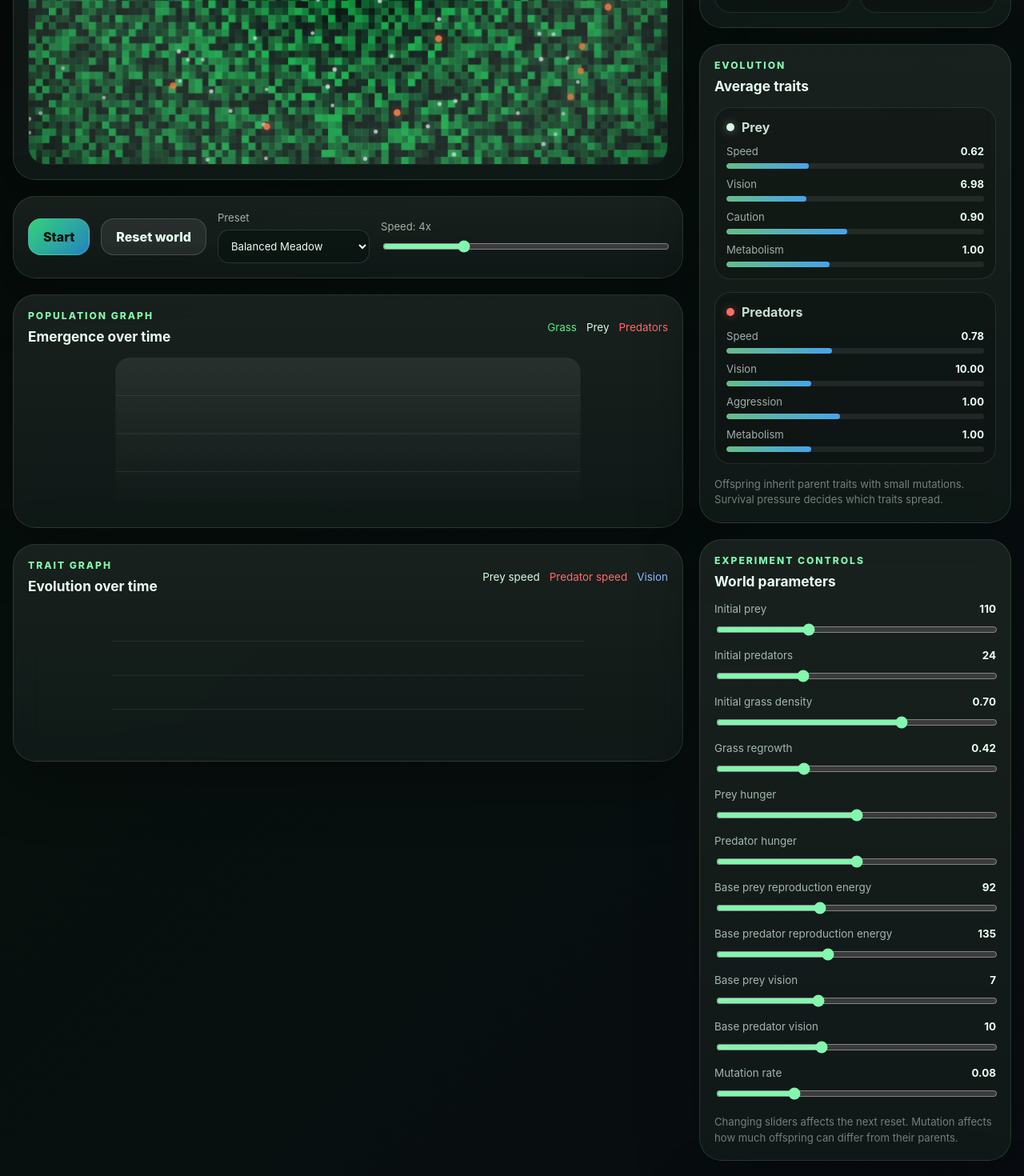
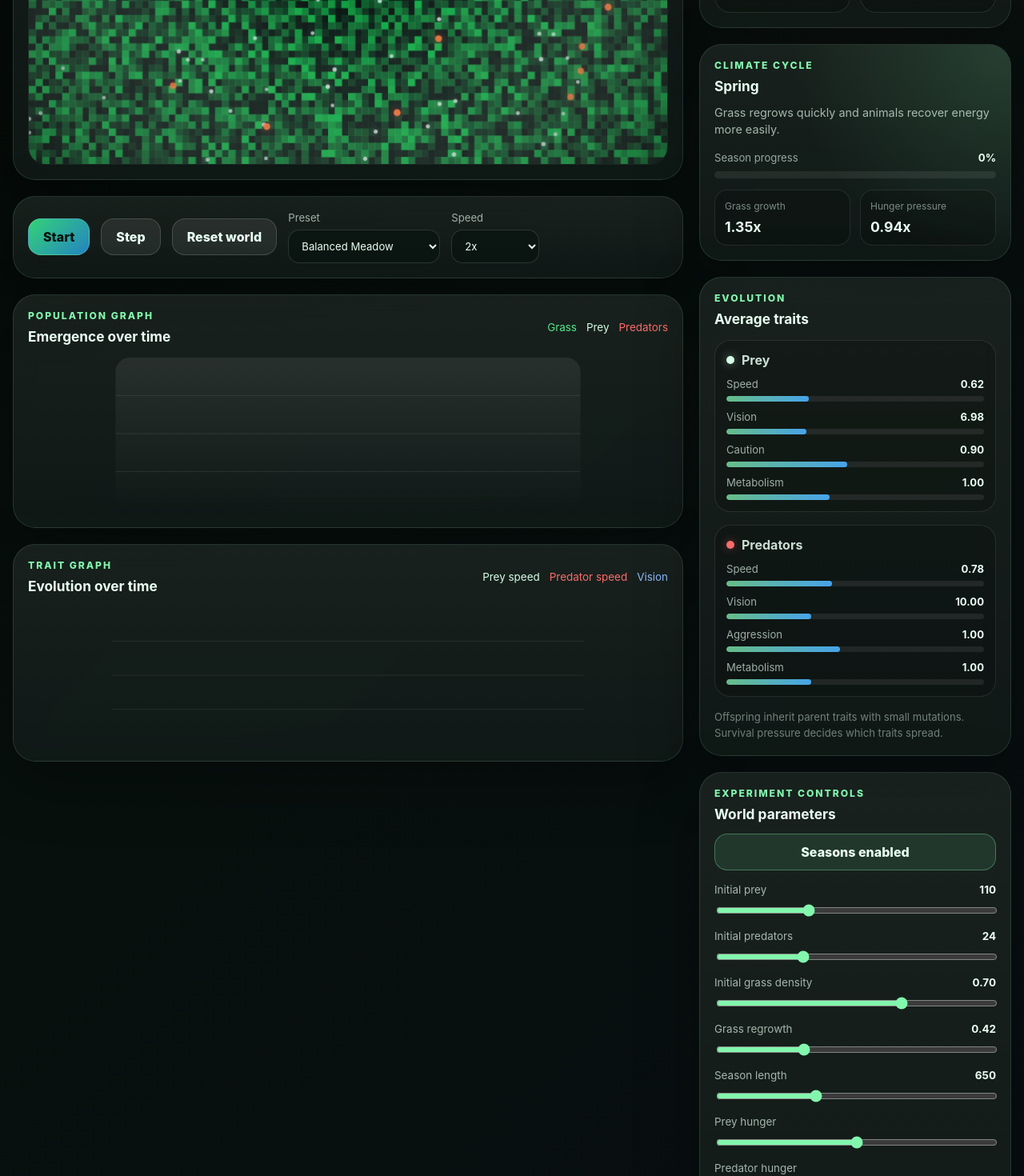
Before and after one commit to maurits2905/ecopulse, a React (Vite) app: page / in a window 1280 px wide. Shown: the part 660-2130 px from the top of the page at 80% size. Built offline with nearby package versions, Linux system fonts and the light colour scheme.

Commit message:
Add seasons and improved time controls

```diff
--- a/src/App.jsx
+++ b/src/App.jsx
@@ -3,6 +3,7 @@ import ControlPanel from "./components/ControlPanel";
 import EventLog from "./components/EventLog";
 import EvolutionPanel from "./components/EvolutionPanel";
 import PopulationChart from "./components/PopulationChart";
+import SeasonPanel from "./components/SeasonPanel";
 import SettingsPanel from "./components/SettingsPanel";
 import SimulationCanvas from "./components/SimulationCanvas";
 import StatsPanel from "./components/StatsPanel";
@@ -15,24 +16,33 @@ export default function App() {
   const [presetKey, setPresetKey] = useState("balanced");
   const [settings, setSettings] = useState(() => getPresetSettings("balanced"));
   const [running, setRunning] = useState(false);
-  const [speed, setSpeed] = useState(4);
+  const [speed, setSpeed] = useState(2);
   const [worldView, setWorldView] = useState(() => createWorld(getPresetSettings("balanced")));
 
   const worldRef = useRef(worldView);
   const animationRef = useRef(null);
   const frameCounterRef = useRef(0);
+  const tickAccumulatorRef = useRef(0);
 
   const selectedPreset = useMemo(() => PRESETS[presetKey], [presetKey]);
 
   const resetWorld = useCallback(() => {
+    tickAccumulatorRef.current = 0;
+
     const nextWorld = createWorld(settings);
     worldRef.current = nextWorld;
     setWorldView({ ...nextWorld });
   }, [settings]);
 
+  const stepWorld = useCallback(() => {
+    updateWorld(worldRef.current);
+    setWorldView({ ...worldRef.current });
+  }, []);
+
   useEffect(() => {
     const presetSettings = getPresetSettings(presetKey);
     setSettings(presetSettings);
+    tickAccumulatorRef.current = 0;
 
     const nextWorld = createWorld(presetSettings);
     worldRef.current = nextWorld;
@@ -42,13 +52,18 @@ export default function App() {
   useEffect(() => {
     function loop() {
       if (running) {
-        for (let i = 0; i < speed; i++) {
+        tickAccumulatorRef.current += speed;
+
+        let updates = 0;
+        while (tickAccumulatorRef.current >= 1 && updates < 20) {
           updateWorld(worldRef.current);
+          tickAccumulatorRef.current -= 1;
+          updates += 1;
         }
 
         frameCounterRef.current += 1;
 
-        if (frameCounterRef.current % 2 === 0) {
+        if (frameCounterRef.current % 2 === 0 || speed < 1) {
           setWorldView({ ...worldRef.current });
         }
       }
@@ -70,8 +85,8 @@ export default function App() {
           <p className="eyebrow">EcoPulse</p>
           <h1>Emergent ecosystem simulator</h1>
           <p className="hero-text">
-            Grass grows, prey feed, predators hunt, and inherited traits mutate through generations.
-            Simple rules create population waves, collapse, recovery, extinction and artificial evolution.
+            Grass grows, prey feed, predators hunt, inherited traits mutate, and seasonal pressure
+            changes the balance between survival, collapse and recovery.
           </p>
         </div>
 
@@ -94,6 +109,7 @@ export default function App() {
             presetKey={presetKey}
             setPresetKey={setPresetKey}
             onReset={resetWorld}
+            onStep={stepWorld}
           />
 
           <PopulationChart history={worldView.history} />
@@ -102,6 +118,7 @@ export default function App() {
 
         <aside className="side-column">
           <StatsPanel stats={worldView.stats} />
+          <SeasonPanel stats={worldView.stats} />
           <EvolutionPanel stats={worldView.stats} />
           <SettingsPanel settings={settings} setSettings={setSettings} />
           <EventLog events={worldView.events} />
--- a/src/components/ControlPanel.jsx
+++ b/src/components/ControlPanel.jsx
@@ -1,4 +1,14 @@
 import { PRESETS } from "../simulation/presets";
+
+const SPEED_OPTIONS = [
+  { value: 0.25, label: "0.25x" },
+  { value: 0.5, label: "0.5x" },
+  { value: 1, label: "1x" },
+  { value: 2, label: "2x" },
+  { value: 4, label: "4x" },
+  { value: 8, label: "8x" },
+  { value: 12, label: "12x" }
+];
 
 export default function ControlPanel({
   running,
@@ -7,13 +17,18 @@ export default function ControlPanel({
   setSpeed,
   presetKey,
   setPresetKey,
-  onReset
+  onReset,
+  onStep
 }) {
   return (
     <section className="panel control-panel">
       <div className="control-row">
         <button className={running ? "button danger" : "button primary"} onClick={() => setRunning(!running)}>
           {running ? "Pause" : "Start"}
+        </button>
+
+        <button className="button" onClick={onStep}>
+          Step
         </button>
 
         <button className="button" onClick={onReset}>
@@ -31,15 +46,15 @@ export default function ControlPanel({
           </select>
         </label>
 
-        <label className="field speed-field">
-          <span>Speed: {speed}x</span>
-          <input
-            type="range"
-            min="1"
-            max="12"
-            value={speed}
-            onChange={(event) => setSpeed(Number(event.target.value))}
-          />
+        <label className="field compact speed-select">
+          <span>Speed</span>
+          <select value={speed} onChange={(event) => setSpeed(Number(event.target.value))}>
+            {SPEED_OPTIONS.map((option) => (
+              <option key={option.value} value={option.value}>
+                {option.label}
+              </option>
+            ))}
+          </select>
         </label>
       </div>
     </section>
--- /dev/null
+++ b/src/components/SeasonPanel.jsx
@@ -0,0 +1,42 @@
+function percent(value) {
+  return `${Math.round(value * 100)}%`;
+}
+
+export default function SeasonPanel({ stats }) {
+  if (!stats?.season) return null;
+
+  const season = stats.season;
+
+  return (
+    <section className={`panel season-panel season-${season.key}`}>
+      <div className="panel-heading">
+        <p className="eyebrow">Climate cycle</p>
+        <h2>{season.name}</h2>
+      </div>
+
+      <p className="season-description">{season.description}</p>
+
+      <div className="season-progress">
+        <div>
+          <span>Season progress</span>
+          <strong>{percent(season.progress)}</strong>
+        </div>
+        <div className="season-bar">
+          <i style={{ width: percent(season.progress) }} />
+        </div>
+      </div>
+
+      <div className="season-effects">
+        <div>
+          <span>Grass growth</span>
+          <strong>{season.grassModifier.toFixed(2)}x</strong>
+        </div>
+
+        <div>
+          <span>Hunger pressure</span>
+          <strong>{season.hungerModifier.toFixed(2)}x</strong>
+        </div>
+      </div>
+    </section>
+  );
+}
--- a/src/components/SettingsPanel.jsx
+++ b/src/components/SettingsPanel.jsx
@@ -26,6 +26,13 @@ const SLIDERS = [
     min: 0.05,
     max: 1.2,
     step: 0.05
+  },
+  {
+    key: "seasonLength",
+    label: "Season length",
+    min: 250,
+    max: 1400,
+    step: 50
   },
   {
     key: "preyHunger",
@@ -92,12 +99,27 @@ export default function SettingsPanel({ settings, setSettings }) {
     }));
   }
 
+  function toggleSeasons() {
+    setSettings((current) => ({
+      ...current,
+      seasonsEnabled: !current.seasonsEnabled
+    }));
+  }
+
   return (
     <section className="panel settings-panel">
       <div className="panel-heading">
         <p className="eyebrow">Experiment controls</p>
         <h2>World parameters</h2>
       </div>
+
+      <button
+        type="button"
+        className={settings.seasonsEnabled ? "toggle-button active" : "toggle-button"}
+        onClick={toggleSeasons}
+      >
+        Seasons {settings.seasonsEnabled ? "enabled" : "disabled"}
+      </button>
 
       <div className="settings-list">
         {SLIDERS.map((slider) => (
@@ -119,7 +141,7 @@ export default function SettingsPanel({ settings, setSettings }) {
       </div>
 
       <p className="settings-note">
-        Changing sliders affects the next reset. Mutation affects how much offspring can differ from their parents.
+        Changing sliders affects the next reset. Seasons change grass growth and hunger pressure over time.
       </p>
     </section>
   );
--- a/src/simulation/grass.js
+++ b/src/simulation/grass.js
@@ -1,4 +1,5 @@
 import { clamp } from "../utils/clamp";
+import { getCurrentSeason } from "./seasons";
 
 export function getCell(world, x, y) {
   const cx = clamp(Math.floor(x), 0, world.width - 1);
@@ -8,9 +9,15 @@ export function getCell(world, x, y) {
 
 export function growGrass(world) {
   const { grassRegrowth, grassMax } = world.settings;
+  const season = getCurrentSeason(world);
 
   for (const cell of world.cells) {
-    const growth = grassRegrowth * cell.fertility * (1 - cell.grass / grassMax);
+    const growth =
+      grassRegrowth *
+      season.grassModifier *
+      cell.fertility *
+      (1 - cell.grass / grassMax);
+
     cell.grass = clamp(cell.grass + growth, 0, grassMax);
   }
 }
--- a/src/simulation/presets.js
+++ b/src/simulation/presets.js
@@ -7,6 +7,9 @@ export const DEFAULT_SETTINGS = {
   grassMax: 100,
   grassBite: 28,
   grassEnergy: 1.15,
+
+  seasonsEnabled: true,
+  seasonLength: 650,
 
   initialPrey: 110,
   initialPredators: 24,
@@ -94,7 +97,7 @@ export const PRESETS = {
 
   harshWorld: {
     label: "Harsh World",
-    description: "Grass grows slowly. Energy efficiency matters.",
+    description: "Grass grows slowly. Winter can become dangerous.",
     settings: {
       initialGrassDensity: 0.52,
       grassRegrowth: 0.18,
@@ -113,6 +116,20 @@ export const PRESETS = {
       predatorReproductionChance: 0.04,
       initialPrey: 145,
       initialPredators: 28,
+    },
+  },
+
+  longWinter: {
+    label: "Long Winter",
+    description:
+      "Longer seasons and harsh winter pressure test survival traits.",
+    settings: {
+      seasonLength: 950,
+      grassRegrowth: 0.35,
+      initialGrassDensity: 0.62,
+      preyHunger: 0.48,
+      predatorHunger: 0.78,
+      mutationRate: 0.12,
     },
   },
 
--- /dev/null
+++ b/src/simulation/seasons.js
@@ -0,0 +1,58 @@
+export const SEASONS = [
+  {
+    key: "spring",
+    name: "Spring",
+    description:
+      "Grass regrows quickly and animals recover energy more easily.",
+    grassModifier: 1.35,
+    hungerModifier: 0.94,
+  },
+  {
+    key: "summer",
+    name: "Summer",
+    description: "Stable growth and normal survival pressure.",
+    grassModifier: 1,
+    hungerModifier: 1,
+  },
+  {
+    key: "autumn",
+    name: "Autumn",
+    description: "Grass growth slows and the ecosystem starts tightening.",
+    grassModifier: 0.72,
+    hungerModifier: 1.04,
+  },
+  {
+    key: "winter",
+    name: "Winter",
+    description: "Grass barely grows and animals burn more energy.",
+    grassModifier: 0.28,
+    hungerModifier: 1.16,
+  },
+];
+
+export function getCurrentSeason(world) {
+  const settings = world.settings;
+
+  if (!settings.seasonsEnabled) {
+    return {
+      ...SEASONS[1],
+      index: 1,
+      progress: 0,
+      tickInSeason: 0,
+    };
+  }
+
+  const seasonLength = settings.seasonLength;
+  const cycleLength = seasonLength * SEASONS.length;
+  const tickInCycle = world.tick % cycleLength;
+  const index = Math.floor(tickInCycle / seasonLength);
+  const tickInSeason = tickInCycle % seasonLength;
+  const progress = tickInSeason / seasonLength;
+
+  return {
+    ...SEASONS[index],
+    index,
+    progress,
+    tickInSeason,
+  };
+}
--- a/src/simulation/stats.js
+++ b/src/simulation/stats.js
@@ -1,3 +1,5 @@
+import { getCurrentSeason } from "./seasons";
+
 function averageTrait(agents, key) {
   if (agents.length === 0) return 0;
   return (
@@ -15,6 +17,7 @@ function averageGeneration(agents) {
 export function collectStats(world) {
   const grassTotal = world.cells.reduce((sum, cell) => sum + cell.grass, 0);
   const grassCapacity = world.cells.length * world.settings.grassMax;
+  const season = getCurrentSeason(world);
 
   const preyEnergy =
     world.prey.length === 0
@@ -36,6 +39,8 @@ export function collectStats(world) {
     status = "Prey extinct";
   } else if (world.predators.length === 0) {
     status = "Predators extinct";
+  } else if (season.key === "winter" && grassTotal / grassCapacity < 0.28) {
+    status = "Winter stress";
   } else if (grassTotal / grassCapacity < 0.18) {
     status = "Overgrazing";
   } else if (world.predators.length > world.prey.length * 0.7) {
@@ -68,6 +73,7 @@ export function collectStats(world) {
       metabolism: averageTrait(world.predators, "metabolism"),
       reproductionEnergy: averageTrait(world.predators, "reproductionEnergy"),
     },
+    season,
     status,
   };
 }
@@ -102,6 +108,7 @@ export function addEvent(world, type, message, flagKey = null) {
 
 export function evaluateEvents(world) {
   const stats = world.stats;
+  const season = stats.season;
 
   if (stats.prey === 0) {
     addEvent(
@@ -174,4 +181,22 @@ export function evaluateEvents(world) {
       "prey-efficient",
     );
   }
+
+  if (season.key === "winter" && season.progress < 0.02) {
+    addEvent(
+      world,
+      "warning",
+      "Winter has started. Grass growth is low and hunger pressure is higher.",
+      `winter-${Math.floor(world.tick / world.settings.seasonLength)}`,
+    );
+  }
+
+  if (season.key === "spring" && season.progress < 0.02 && world.tick > 20) {
+    addEvent(
+      world,
+      "info",
+      "Spring has returned. Grass recovery is accelerating.",
+      `spring-${Math.floor(world.tick / world.settings.seasonLength)}`,
+    );
+  }
 }
--- a/src/styles.css
+++ b/src/styles.css
@@ -552,3 +552,143 @@ input[type="range"] {
     grid-column: auto;
   }
 }
+
+.speed-select select {
+  min-width: 110px;
+}
+
+.toggle-button {
+  width: 100%;
+  margin-top: 14px;
+  border: 1px solid rgba(233, 255, 243, 0.14);
+  background: rgba(255, 255, 255, 0.06);
+  color: rgba(233, 255, 243, 0.72);
+  border-radius: 16px;
+  padding: 12px 14px;
+  font-weight: 800;
+  transition:
+    border-color 160ms ease,
+    background 160ms ease,
+    color 160ms ease;
+}
+
+.toggle-button.active {
+  border-color: rgba(130, 247, 173, 0.34);
+  background: rgba(130, 247, 173, 0.1);
+  color: #e9fff3;
+}
+
+.season-panel {
+  position: relative;
+  overflow: hidden;
+}
+
+.season-panel::before {
+  content: "";
+  position: absolute;
+  inset: 0;
+  pointer-events: none;
+  opacity: 0.16;
+}
+
+.season-spring::before {
+  background: radial-gradient(
+    circle at top right,
+    rgba(130, 247, 173, 0.9),
+    transparent 58%
+  );
+}
+
+.season-summer::before {
+  background: radial-gradient(
+    circle at top right,
+    rgba(255, 217, 128, 0.85),
+    transparent 58%
+  );
+}
+
+.season-autumn::before {
+  background: radial-gradient(
+    circle at top right,
+    rgba(255, 144, 76, 0.85),
+    transparent 58%
+  );
+}
+
+.season-winter::before {
+  background: radial-gradient(
+    circle at top right,
+    rgba(142, 188, 255, 0.9),
+    transparent 58%
+  );
+}
+
+.season-description {
+  position: relative;
+  margin: 12px 0 0;
+  color: rgba(233, 255, 243, 0.68);
+  line-height: 1.5;
+  font-size: 0.9rem;
+}
+
+.season-progress {
+  position: relative;
+  display: grid;
+  gap: 9px;
+  margin-top: 16px;
+}
+
+.season-progress > div:first-child {
+  display: flex;
+  justify-content: space-between;
+  color: rgba(233, 255, 243, 0.62);
+  font-size: 0.82rem;
+}
+
+.season-progress strong {
+  color: #e9fff3;
+}
+
+.season-bar {
+  height: 9px;
+  overflow: hidden;
+  border-radius: 999px;
+  background: rgba(255, 255, 255, 0.08);
+}
+
+.season-bar i {
+  display: block;
+  height: 100%;
+  border-radius: inherit;
+  background: linear-gradient(
+    90deg,
+    rgba(130, 247, 173, 0.78),
+    rgba(142, 188, 255, 0.86)
+  );
+}
+
+.season-effects {
+  position: relative;
+  display: grid;
+  grid-template-columns: 1fr 1fr;
+  gap: 12px;
+  margin-top: 14px;
+}
+
+.season-effects div {
+  padding: 12px;
+  border: 1px solid rgba(233, 255, 243, 0.1);
+  border-radius: 16px;
+  background: rgba(0, 0, 0, 0.18);
+}
+
+.season-effects span {
+  display: block;
+  margin-bottom: 8px;
+  color: rgba(233, 255, 243, 0.5);
+  font-size: 0.75rem;
+}
+
+.season-effects strong {
+  font-size: 1.1rem;
+}
```
Also changed, not shown: src/simulation/updateWorld.js (+8 -2 lines).
